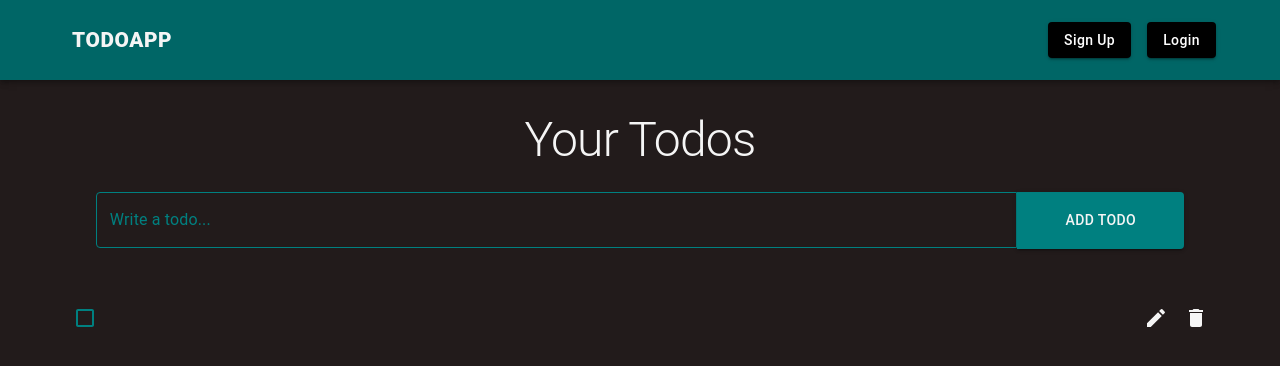
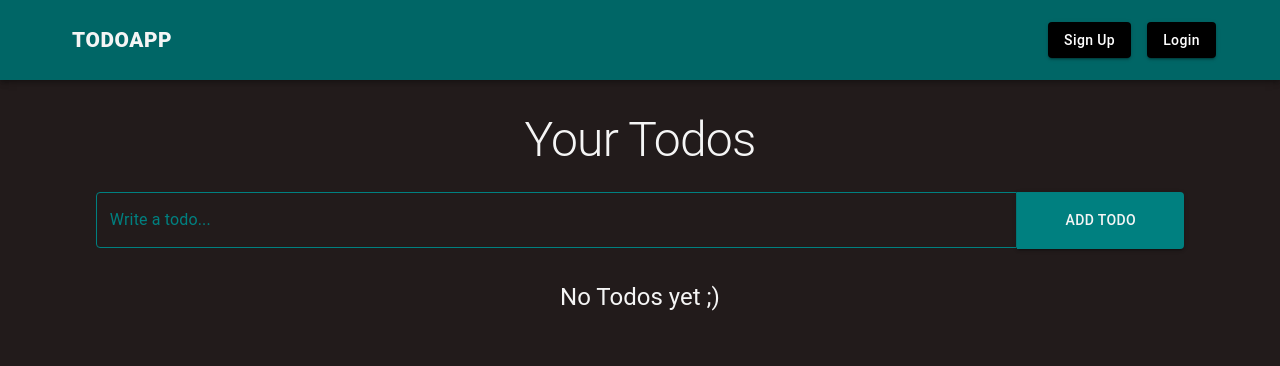
Before and after one commit to charanjeetroshan/todo-app-recoil-mui, a React (Vite) app: page / in a window 1280 px wide. Shown: the top 366 px of the page. Built offline with nearby package versions, Linux system fonts and the light colour scheme.

Commit message:
Minor fixes for the todo components

```diff
--- a/src/components/todos/AddTodo.tsx
+++ b/src/components/todos/AddTodo.tsx
@@ -1,5 +1,10 @@
-import { useRecoilState, useRecoilValue } from "recoil";
-import { todoEditingState, todoState, todoToEditState } from "../../contexts/TodoState";
+import { useRecoilState, useRecoilValue, useSetRecoilState } from "recoil";
+import {
+  isTodoListLoading,
+  todoEditingState,
+  todoState,
+  todoToEditState,
+} from "../../contexts/TodoState";
 import { useEffect, useRef, useState } from "react";
 import {
   Button,
@@ -36,6 +41,7 @@ function AddTodo() {
   const [todos, setTodos] = useRecoilState(todoState);
   const [isEditing, setIsEditing] = useRecoilState(todoEditingState);
   const todoToEdit = useRecoilValue(todoToEditState);
+  const setIsTodoListLoading = useSetRecoilState(isTodoListLoading);
   const [editTodo, setEditTodo] = useState("");
   const textFieldRef: React.Ref<HTMLInputElement> = useRef(null);
   const theme = useTheme();
@@ -66,8 +72,8 @@ function AddTodo() {
         setTodos(newTodos);
         setEditTodo("");
         setIsEditing(false);
-        return;
       }
+      return;
     }
 
     if (!todo) {
@@ -82,13 +88,15 @@ function AddTodo() {
   };
 
   useEffect(() => {
-    const todosFromLocalStorage = JSON.parse(localStorage.getItem("todos") ?? "[{}]");
+    const todosFromLocalStorage = JSON.parse(localStorage.getItem("todos") ?? "{}");
     if (Array.isArray(todosFromLocalStorage) && todosFromLocalStorage.length) {
+      setIsTodoListLoading(true);
+      setTodos(todosFromLocalStorage);
       setTimeout(() => {
-        setTodos(todosFromLocalStorage);
+        setIsTodoListLoading(false);
       }, 1500);
     }
-  }, [setTodos]);
+  }, [setTodos, setIsTodoListLoading]);
 
   useEffect(() => {
     localStorage.setItem("todos", JSON.stringify(todos));
--- a/src/components/todos/TodoList.tsx
+++ b/src/components/todos/TodoList.tsx
@@ -1,5 +1,10 @@
-import { useRecoilState, useSetRecoilState } from "recoil";
-import { todoEditingState, todoState, todoToEditState } from "../../contexts/TodoState";
+import { useRecoilState, useRecoilValue, useSetRecoilState } from "recoil";
+import {
+  isTodoListLoading,
+  todoEditingState,
+  todoState,
+  todoToEditState,
+} from "../../contexts/TodoState";
 import {
   Checkbox,
   CircularProgress,
@@ -39,6 +44,7 @@ function TodoList() {
   const [todos, setTodos] = useRecoilState(todoState);
   const setIsEditing = useSetRecoilState(todoEditingState);
   const setTodoToEdit = useSetRecoilState(todoToEditState);
+  const isLoading = useRecoilValue(isTodoListLoading);
 
   const toggleTodo = (todoId: string) => {
     const foundTodo = todos.find((todo) => todo.id === todoId);
@@ -69,7 +75,7 @@ function TodoList() {
 
   return (
     <List>
-      {!todos.length ? (
+      {isLoading ? (
         <CircularProgress color="info" />
       ) : todos.length ? (
         todos.map((todo) => (
--- a/src/contexts/TodoState.ts
+++ b/src/contexts/TodoState.ts
@@ -15,3 +15,8 @@ export const todoToEditState = atom({
   key: "todoToEditState",
   default: "",
 });
+
+export const isTodoListLoading = atom({
+  key: "isTodoListLoading",
+  default: false,
+});
```
